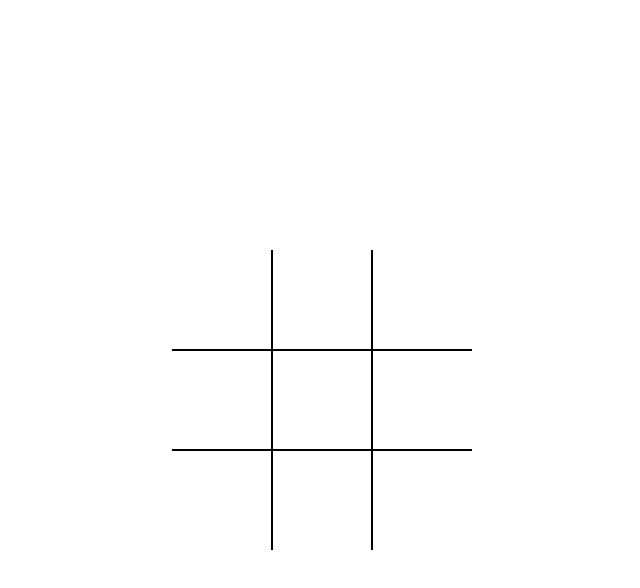
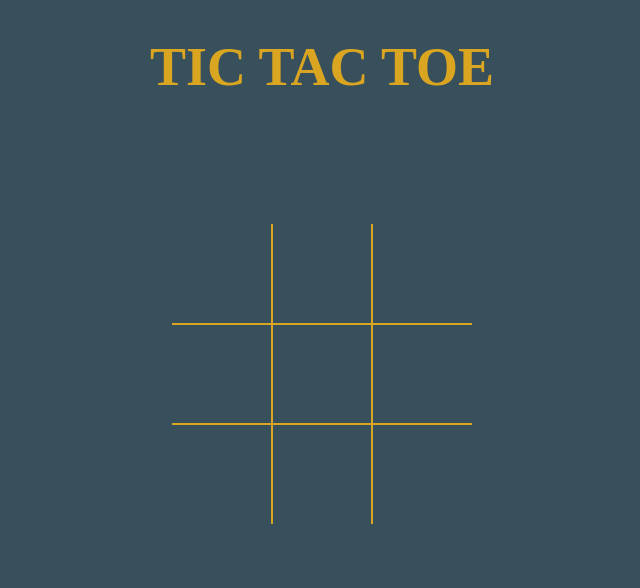
Before and after one commit to Ayomidefln/TicTacToe, a plain HTML site: page index.html in a window 1280 px wide. Shown: the whole page, without its empty margins (318-958 px from the left). Drawn offline with Linux system fonts and the light colour scheme.

Commit message:
Final commit

```diff
--- a/index.html
+++ b/index.html
@@ -6,9 +6,14 @@
     <meta name="viewport" content="width=device-width, initial-scale=1.0">
     <link rel="stylesheet" href="style.css">
     <script src="script.js" defer></script>
+    <link rel="shortcut icon" type="image/jpg" href="IMG.png" />
     <title>Play Game</title>
 </head>
 <body>
+    <div class="container">
+        <h1 id="playerText">Tic Tac Toe</h1>
+    </div>
+
     <div class="board" id="board">
         <div class="cell" data-cell></div>
         <div class="cell" data-cell></div>
--- a/style.css
+++ b/style.css
@@ -9,11 +9,26 @@
 
   body {
     margin: 0;
+    background-color: #37505C;
   }
 
+  h1 {
+    font-size: 54px;
+    text-transform: uppercase;
+}
+
+.container{
+    color: goldenrod;
+    display: grid;
+    justify-content: center;
+    align-content: center;
+    justify-items: center;
+    align-items: center;
+}
+
   .board {
-    width: 100vw;
-    height: 100vh;
+    width: 100%;
+    height: 60vh;
     display: grid;
     justify-content: center;
     align-content: center;
@@ -25,7 +40,7 @@
   .cell {
     width: var(--cell-size);
     height: var(--cell-size);
-    border: 1px solid black;
+    border: 1px solid goldenrod;
     display: flex;
     justify-content: center;
     align-items: center;
@@ -67,7 +82,7 @@
   .board.x .cell:not(.x):not(.circle):hover::before,
   .board.x .cell:not(.x):not(.circle):hover::after,
   .board.circle .cell:not(.x):not(.circle):hover::before {
-    background-color: lightgrey;
+    background-color: whitesmoke;
   }
 
   .cell.x::before,
@@ -109,7 +124,7 @@
   .board.circle .cell:not(.x):not(.circle):hover::after {
     width: calc(var(--mark-size) * .7);
     height: calc(var(--mark-size) * .7);
-    background-color: white;
+    background-color: #37505C;
   }
 
   .winning-message {
```
Also changed, not shown: IMG.png (added). Lines whose indentation alone changed are shown as unchanged.
